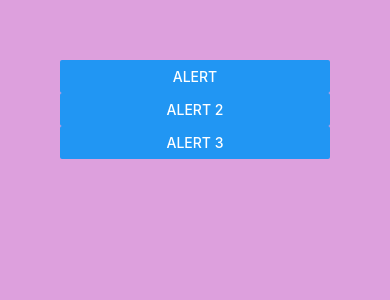
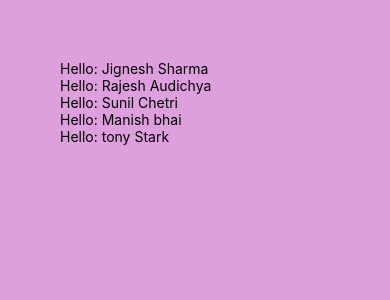
Before and after one commit to jigneshgit935/Learn-React-Native, a React Native app: screen / in a window 390 px wide. Shown: the top 300 px of the page. Built offline with nearby package versions, Linux system fonts and the light colour scheme.

Commit message:
Custom component

```diff
--- a/App.js
+++ b/App.js
@@ -1,29 +1,14 @@
 import { ActivityIndicator, Alert, Button, View } from 'react-native';
+import Greet from './components/Greet';
 
 export default function App() {
   return (
     <View style={{ flex: 1, backgroundColor: 'plum', padding: 60 }}>
-      <Button title="Alert" onPress={() => Alert.alert('Invalid Data')} />
-      <Button
-        title="Alert 2"
-        onPress={() => Alert.alert('Invalid Data', 'DOB Incorrect')}
-      />
-
-      <Button
-        title="Alert 3"
-        onPress={() =>
-          Alert.alert('Invalid Data', 'DOB Incorrect', [
-            {
-              text: 'Cancel',
-              onPress: () => console.log('Cancel Pressed'),
-            },
-            {
-              text: 'Ok',
-              onPress: () => console.log('Ok Pressed'),
-            },
-          ])
-        }
-      />
+      <Greet name="Jignesh Sharma" />
+      <Greet name="Rajesh Audichya" />
+      <Greet name="Sunil Chetri" />
+      <Greet name="Manish bhai" />
+      <Greet name="tony Stark" />
     </View>
   );
 }
--- /dev/null
+++ b/components/Greet.js
@@ -0,0 +1,10 @@
+import React from 'react';
+import { Text, View } from 'react-native';
+
+export default function Greet({ name }) {
+  return (
+    <View>
+      <Text>Hello: {name}</Text>
+    </View>
+  );
+}
```
